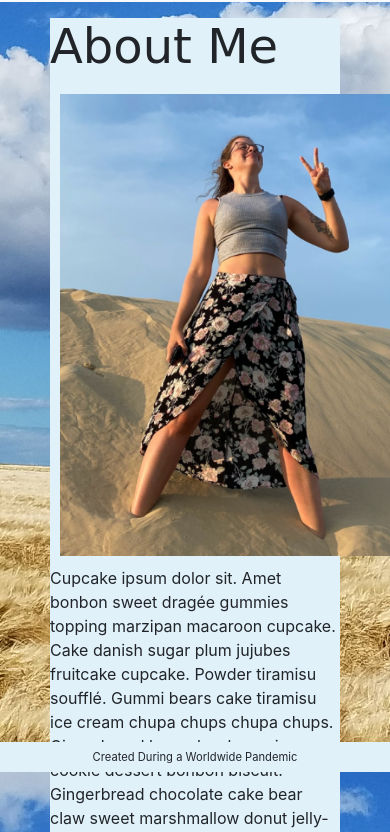
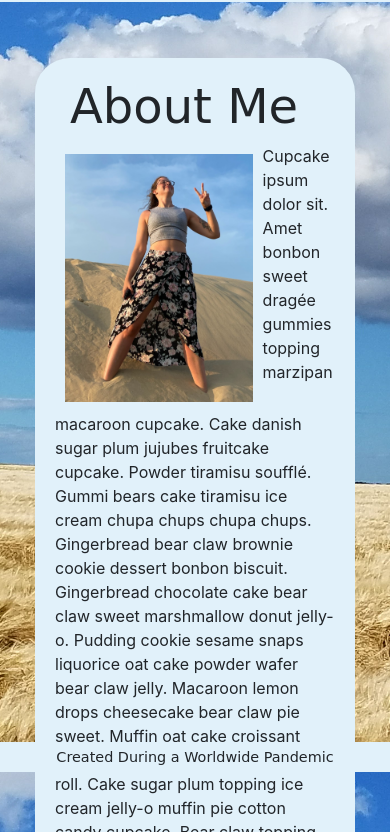
Before and after one commit to mhall313/responsive-portfolio, a plain HTML site: page index.html in a window 390 px wide. Shown: the part 72-904 px from the top of the page. Drawn offline with nearby package versions, Linux system fonts and the light colour scheme; a web font is replaced by a local one.

Commit message:
Rename of bio class to container for use of mult html pages,addition of rounded borders, footer on linked pages, and other small formatting changes

```diff
--- a/index.html
+++ b/index.html
@@ -31,7 +31,7 @@
 </head>
 <body>
     <!--The NavBar-->
-    <nav class="navbar navbar-expand-lg navbar-light bg-light fixed-top">
+    <nav class="navbar navbar-expand-lg navbar-light fixed-top">
         <a class="navbar-brand" href="#">Melanie Hall</a>
         <button class="navbar-toggler" data-toggle="collapse" data-target="#navbarSupportedContent" aria-controls="navbarSupportedContent" aria-expanded="false" aria-label="Toggle navigation">
           <span class="navbar-toggler-icon"></span>
@@ -52,13 +52,13 @@
         </div>
       </nav>
 
-      <!--About Me and Photo-->
+      <!--About Me and Photo, including containers to size and align text and photo appropriately-->
 
         <div class="row">
             <div class="col-sm-8">
-                <main class="bio">
+                <main class="container">
                 <h5 class="header">About Me</h5>
-                <img src="photos/Jockeys-Ridge.png" class="bio-image" alt="Melanie Standing atop Jockey's Ridge holding a peace sign">
+                <img src="photos/Jockeys-Ridge.PNG" class="bio-image" alt="Melanie Standing atop Jockey's Ridge holding a peace sign">
                 <p>Cupcake ipsum dolor sit. Amet bonbon sweet dragée gummies topping marzipan macaroon cupcake. Cake danish sugar plum jujubes fruitcake cupcake. Powder tiramisu soufflé. Gummi bears cake tiramisu ice cream chupa chups chupa chups. Gingerbread bear claw brownie cookie dessert bonbon biscuit. Gingerbread chocolate cake bear claw sweet marshmallow donut jelly-o. Pudding cookie sesame snaps liquorice oat cake powder wafer bear claw jelly. Macaroon lemon drops cheesecake bear claw pie sweet. Muffin oat cake croissant tiramisu. Gummi bears pie tootsie roll. Cake sugar plum topping ice cream jelly-o muffin pie cotton candy cupcake. Bear claw topping tiramisu donut.
                 </p>
                 <br>
--- a/style.css
+++ b/style.css
@@ -1,7 +1,3 @@
-* {
-    box-sizing: border-box;
-  }
-
 .navbar{
     background-color:rgb(225, 241, 250);
 }
@@ -29,18 +25,21 @@ body{
 .header{
     font-size: 300%;
     font-family: 'Cedarville Cursive', cursive;
+    margin-left:15px;
 }
 
-.bio{
-    margin-top:40px;
+.container{
+    margin-top:80px;
     background-color: rgb(225, 241, 250);
     height: auto;
+    border-radius: 35px;
+    padding:20px;
 }
 
 .bio-image{
     float: left;
     margin:10px;
-    width:350px;
+    width:33%;
 }
 
 
@@ -48,13 +47,26 @@ footer{
     background-color:rgb(225, 241, 250);
     height:30px;
     line-height:30px;
-    font-size:70%;
+    font-family: 'Cedarville Cursive', cursive;
+    font-size:90%;
     text-align: center;
 
 }
+/*Width of screen at 768px or below */
+@media screen and (max-width: 768px) {
+    .bio-image{
+        width:50%;
+    }
+}
+/*Width of screen at 400px or below*/
+@media screen and (max-width: 400px) {
 
-@media screen and (max-width: 768px) {
+    .bio-image{
+        width:67%;
+    }
+    .col-sm-8{
+        padding:0;
+
+    }
+
 }
-
-@media screen and (max-width: 400px) {
-}
```
Also changed, not shown: contact.html (+14 -1 lines), portfolio.html (+14 -5 lines), 1 other file.
